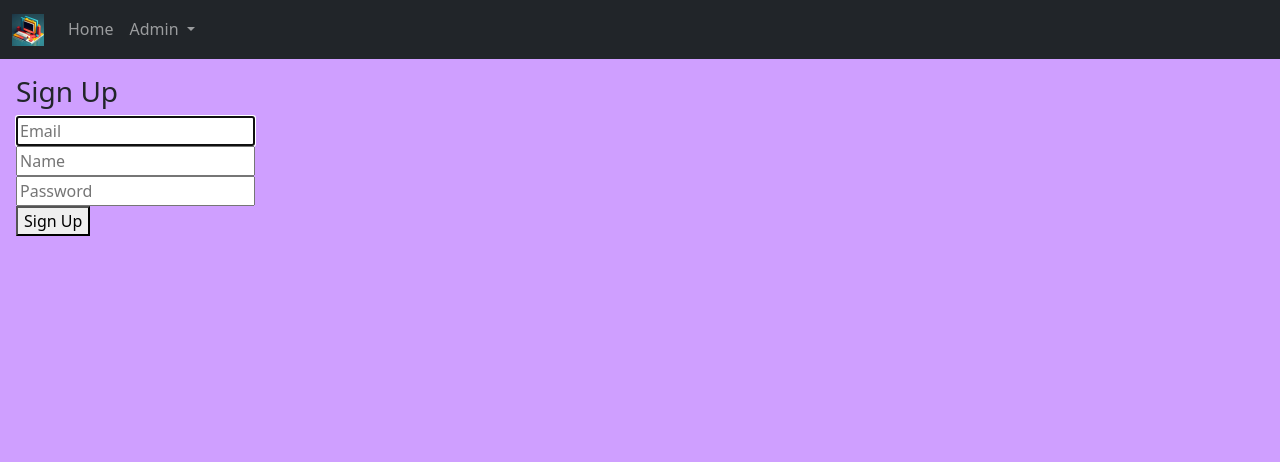
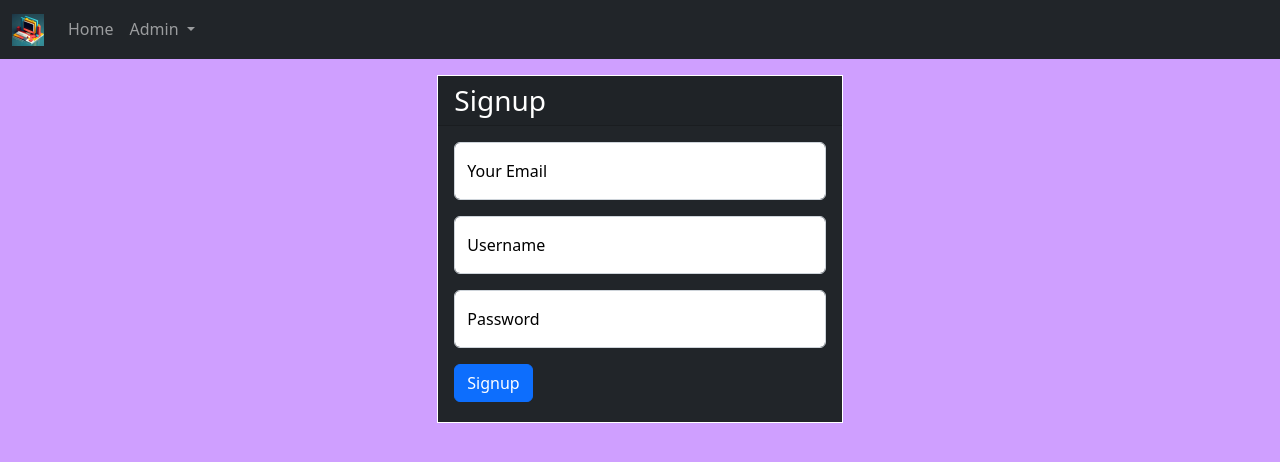
Before and after one commit to Al3xTheNerd/MainSite, a Flask app: page /signup in a window 1280 px wide. Shown: the top 462 px of the page. Run offline with Flask 3, Linux system fonts and the light colour scheme.

Commit message:
Redesign Auth Process to allow for signing in with usernames.

```diff
--- a/core/models/user.py
+++ b/core/models/user.py
@@ -6,4 +6,4 @@ class User(UserMixin, db.Model):
     email = db.Column(db.String(100), unique=True)
     password = db.Column(db.String(100))
     username = db.Column(db.String(1000))
-    permissions = db.Column(db.Integer)
+    adminPermissions = db.Column(db.Integer)
--- a/core/routes/auth.py
+++ b/core/routes/auth.py
@@ -3,6 +3,7 @@ from werkzeug.security import generate_password_hash, check_password_hash
 from flask_login import login_user, logout_user, login_required, current_user
 from core.models import User
 from core import db, app
+from sqlalchemy import or_
 
 
 @app.route('/login')
@@ -14,16 +15,15 @@ def login():
 
 @app.route('/login', methods=['POST'])
 def login_post():
-    email = request.form.get('email')
+    username = request.form.get('username')
     password = request.form.get('password')
     remember = True if request.form.get('remember') else False
-
-    user = User.query.filter_by(email=email).first()
+    user: User | None = User.query.filter(or_(User.email == username, User.username == username)).first()
 
     # check if user actually exists
     # take the user supplied password, hash it, and compare it to the hashed password in database
     if not user or not check_password_hash(user.password, password):  # type: ignore
-        flash('Please check your login details and try again.')
+        flash('Please check your login details and try again.', "dark")
         return redirect(url_for('login')) # if user doesn't exist or password is wrong, reload the page
 
     # if the above check passes, then we know the user has the right credentials
@@ -32,34 +32,24 @@ def login_post():
 
 @app.route('/signup')
 def signup():
-    if User.query.count() < 1:
-        return render_template('auth/signup.html')
-    flash("Admin User already created.", "warning")
-    return redirect(url_for('login'))
+    return render_template('auth/signup.html')
 
 @app.route('/signup', methods=['POST'])
 def signup_post():
-
-    if User.query.count() < 1:
-        email = request.form.get('email')
-        name = request.form.get('name')
-        password = request.form.get('password')
-
-        user = User.query.filter_by(email=email).first() # if this returns a user, then the email already exists in database
-
-        if user: # if a user is found, we want to redirect back to signup page so user can try again
-            flash('Email address already exists')
-            return redirect(url_for('signup'))
-
-        # create new user with the form data. Hash the password so plaintext version isn't saved.
-        new_user = User(email=email, username=name, password=generate_password_hash(password, method='pbkdf2:sha256')) # type: ignore
-
-        # add the new user to the database
-        db.session.add(new_user)
-        db.session.commit()
+    email = request.form.get('email')
+    username = request.form.get('username')
+    password = request.form.get('password')
+    user = User.query.filter_by(email=email).first() # if this returns a user, then the email already exists in database
+    if user: # if a user is found, we want to redirect back to signup page so user can try again
+        flash('Email address already exists')
+        return redirect(url_for('signup'))
+    # create new user with the form data. Hash the password so plaintext version isn't saved.
+    new_user = User(email=email, username=username, password=generate_password_hash(password, method='pbkdf2:sha256')) # type: ignore
+    # add the new user to the database
+    db.session.add(new_user)
+    db.session.commit()
+    if User.query.count() == 1:
         flash("Admin User successfully created!", "info")
-    else:
-        flash("Admin User already created.", "warning")
     return redirect(url_for('login'))
 
 @app.route('/logout')
--- a/core/templates/auth/signup.html
+++ b/core/templates/auth/signup.html
@@ -1,29 +1,44 @@
+{% set fixed_height = true %}
+{% set show_alerts = false %}
 {% extends "core_layout.html" %}
 {% block content %}
-<div class="column is-4 is-offset-4">
-    <h3 class="title">Sign Up</h3>
-    <div class="box">
-        <form method="POST" action="/signup">
-            <div class="field">
-                <div class="control">
-                    <input class="input is-large" type="email" name="email" placeholder="Email" autofocus="">
+<style>
+    body {
+        overflow: hidden;
+    }
+</style>
+<div class="row gx-3 gy-3 mt-0 h-100">
+    <div class="col-xs-12 col-sm-12 col-md-6 col-lg-4 col-xl-4 col-xxl-3 extra-pad-top mx-auto my-auto">
+        <div class="card h-100 text-white bg-dark">
+            <h3 class="card-header">Signup</h3>
+            <div class="card-body">
+                <form method="POST" action="/signup" class="text-black">
+                    <div class="form-floating mb-3">
+                        <input type="email" class="form-control" name='email' id="emailGroup" placeholder="Your Email">
+                        <label for="emailGroup">Your Email</label>
+                    </div>
+                    <div class="form-floating mb-3">
+                        <input type="text" class="form-control" name='username' id="usernameGroup" placeholder="Username">
+                        <label for="usernameGroup">Username</label>
+                    </div>
+                    <div class="form-floating mb-3">
+                        <input type="password" class="form-control" name='password' id="passwordGroup"
+                            placeholder="Password">
+                        <label for="passwordGroup">Password</label>
+                    </div>
+                    <input type="checkbox" class="btn-check" name='remember' id="btn-check-outlined" autocomplete="">
+                    <button class="btn btn-primary mb-1" type="submit">Signup</button>
+                </form>
+            </div>
+            {%with messages = get_flashed_messages()%}
+                {%if messages%}
+                <div class="card-footer">
+                    {{ messages[0] }}
                 </div>
-            </div>
-
-            <div class="field">
-                <div class="control">
-                    <input class="input is-large" type="text" name="name" placeholder="Name" autofocus="">
-                </div>
-            </div>
-
-            <div class="field">
-                <div class="control">
-                    <input class="input is-large" type="password" name="password" placeholder="Password">
-                </div>
-            </div>
-
-            <button class="button is-block is-info is-large is-fullwidth">Sign Up</button>
-        </form>
+                {%endif%}
+            {%endwith%}
+        </div>
     </div>
 </div>
+
 {% endblock %}
```
Also changed, not shown: core/templates/auth/login.html (+21 -14 lines).
